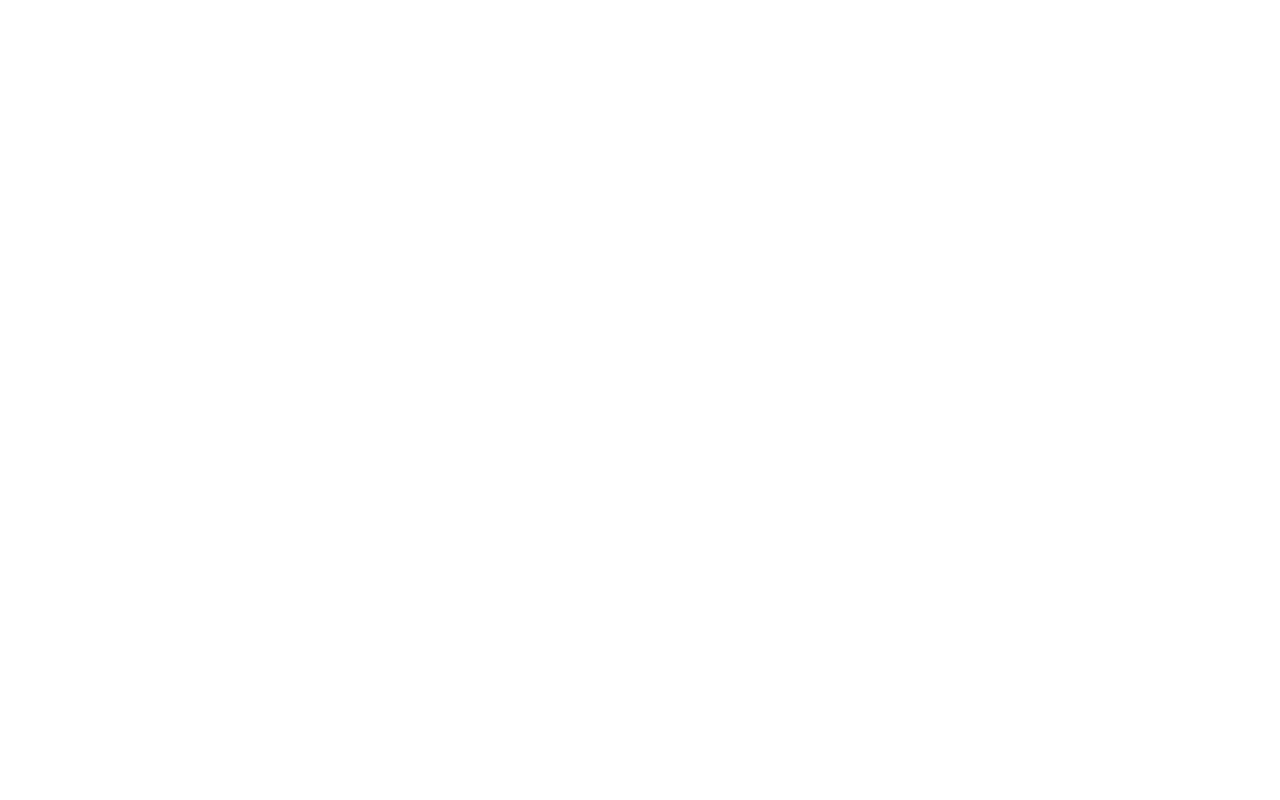
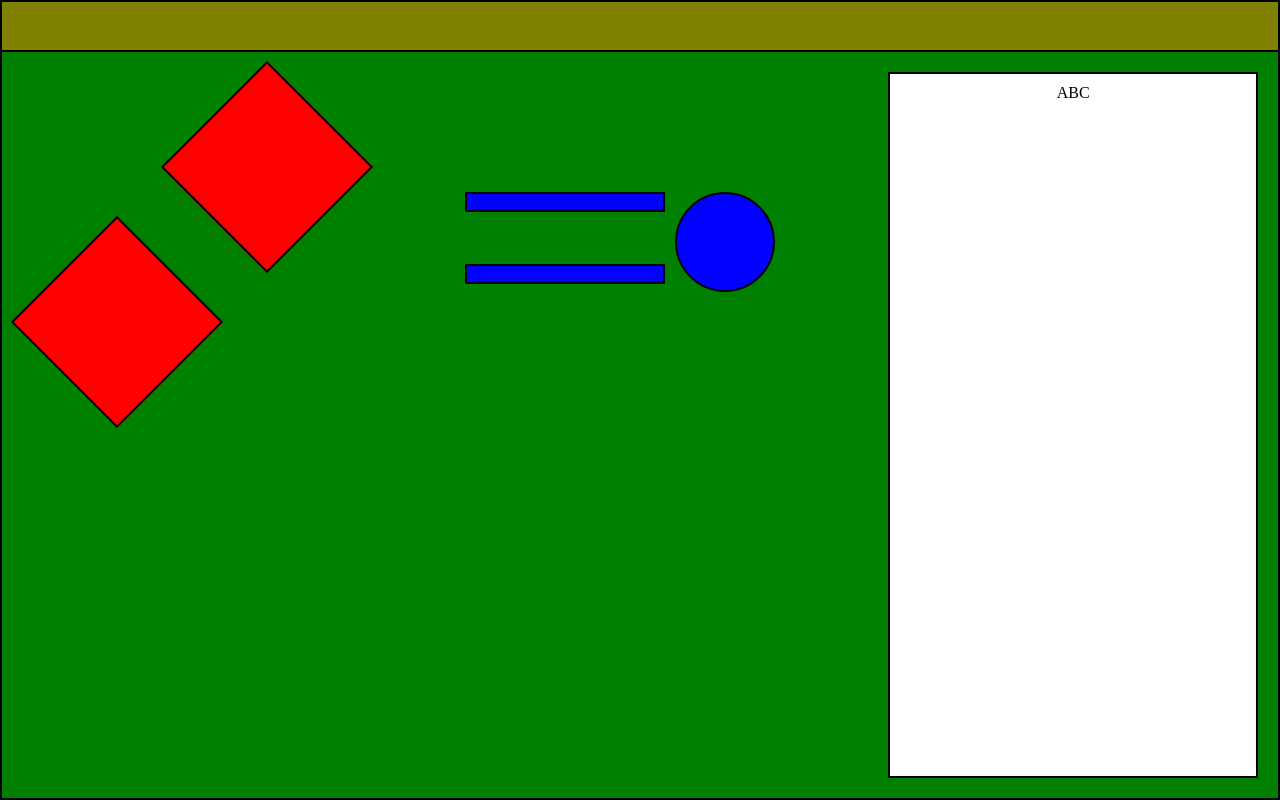
Before and after one commit to Soumey/JuniorGameDesignerZadanie, a plain HTML site: page index.html in a window 1280 px wide. Drawn offline with Linux system fonts and the light colour scheme.

Commit message:
added 1 div to html, default size css

```diff
--- a/index.html
+++ b/index.html
@@ -1,29 +1,34 @@
 <!DOCTYPE html>
 <html lang="en">
+
 <head>
     <meta charset="UTF-8">
     <meta name="viewport" content="width=device-width, initial-scale=1.0">
     <title>JGD-Zadanie</title>
     <link rel="stylesheet" href="style.css">
 </head>
+
 <body>
     <header></header>
     <div class="layout">
 
         <div class="diamondsContainer">
-            <div class="diamond"></div>
-            <div class="diamond"></div>
+            <div class="diamond1"></div>
+            <div class="diamond2"></div>
         </div>
 
         <div class="lineCircleContainer">
-            <div class="line"></div>
-            <div class="line"></div>
+            <div class="lines">
+                <div class="line"></div>
+                <div class="line"></div>
+            </div>
+
             <div class="circle"></div>
         </div>
-
-         <div class="abcContainer"></div>
+        <div class="abcContainer">ABC</div>
     </div>
 
 
 </body>
+
 </html>
--- a/style.css
+++ b/style.css
@@ -0,0 +1,92 @@
+* {
+    margin: 0;
+    padding: 0;
+    box-sizing: border-box;
+}
+
+body {
+    background-color: white;
+    border: 2px solid black;
+    height: 100vh;
+    display: flex;
+    flex-direction: column;
+}
+
+header {
+    background-color: #808101;
+    width: 100%;
+    height: 50px;
+    border-bottom: 2px solid black;
+}
+
+.layout {
+    background-color: #008000;
+    display: flex;
+    justify-content: space-between;
+    padding: 20px;
+    gap: 20px;
+    height: calc(100vh - 50px);
+    flex-grow: 1;
+
+}
+
+.diamondsContainer {
+    display: flex;
+    gap: 5px;
+    flex-direction: column;
+    flex-shrink: 0;
+    flex: 0.3;
+    margin-top: 20px;
+    margin-left: 20px;
+}
+
+.diamond1,
+.diamond2 {
+    background-color: red;
+    width: 150px;
+    height: 150px;
+    transform: rotate(45deg);
+    border: 2px solid black;
+
+}
+
+.diamond1 {
+    margin-left: 150px;
+}
+
+.lineCircleContainer {
+    display: flex;
+    gap: 10px;
+    flex-shrink: 0;
+    flex: 0.3;
+    margin-top:120px;
+}
+
+.lines {
+    display: flex;
+    flex-direction: column;
+    gap: 52px;
+}
+
+.line {
+    background-color: #0101ff;
+    width: 200px;
+    height: 20px;
+    border: 2px solid black;
+}
+
+.circle {
+    background-color: #0101ff;
+    width: 100px;
+    height: 100px;
+    border-radius: 50%;
+    border: 2px solid black;
+}
+
+.abcContainer {
+    background-color: white;
+    padding: 10px;
+    text-align: center;
+    border: 2px solid black;
+    flex: 0.3;
+}
```
